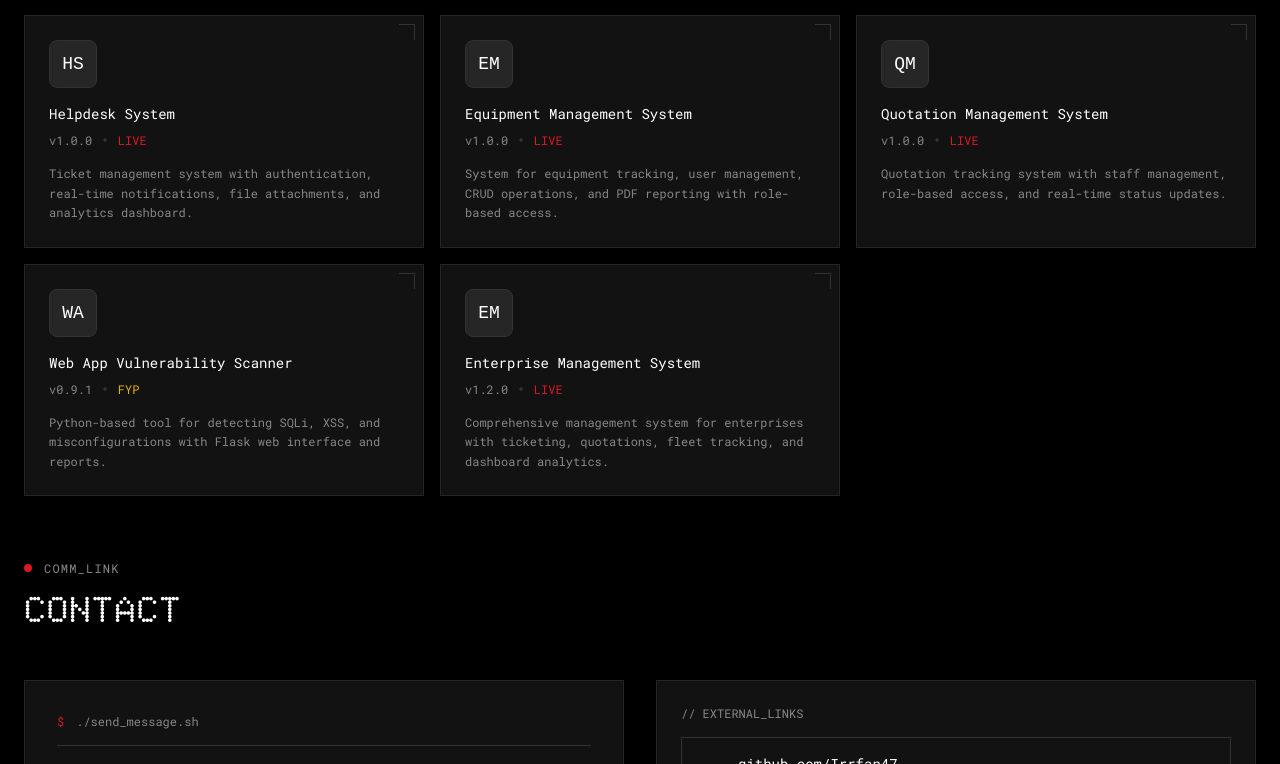
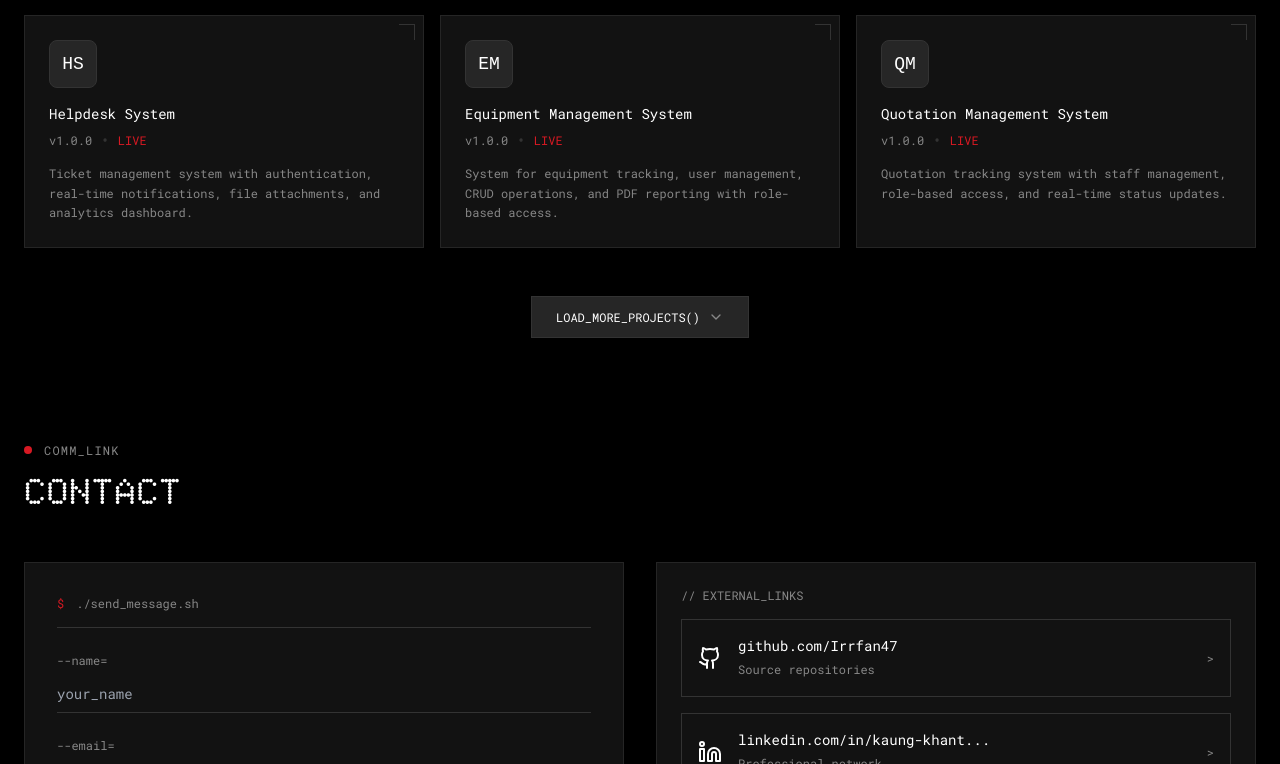
Before and after one commit to Irrfan47/portfolio, a React (Vite) app: page /#home in a window 1280 px wide. Shown: the part 2512-3276 px from the top of the page. Built offline with nearby package versions, Linux system fonts and the light colour scheme; the HTML template or start-up script is replaced by a standard one; a web font is replaced by a local one.

Commit message:
update pagination in the projects section

```diff
--- a/src/components/ProjectsSection.tsx
+++ b/src/components/ProjectsSection.tsx
@@ -1,9 +1,18 @@
+import { useState } from "react";
 import { motion } from "framer-motion";
-import { ExternalLink } from "lucide-react";
+import { ExternalLink, ChevronDown } from "lucide-react";
 import { Link } from "react-router-dom";
 import { projects } from "@/data/projects";
 
 const ProjectsSection = () => {
+  const [visibleCount, setVisibleCount] = useState(6);
+
+  const handleLoadMore = () => {
+    setVisibleCount((prev) => prev + 3);
+  };
+
+  const displayedProjects = projects.slice(0, visibleCount);
+
   return (
     <section className="py-8 relative">
       <div className="container px-4 sm:px-6">
@@ -28,13 +37,13 @@ const ProjectsSection = () => {
 
         {/* App Drawer Grid */}
         <div className="grid grid-cols-1 sm:grid-cols-2 lg:grid-cols-3 gap-4">
-          {projects.map((project, index) => (
+          {displayedProjects.map((project, index) => (
             <Link key={project.id} to={`/project/${project.id}`}>
               <motion.div
                 initial={{ opacity: 0, y: 20 }}
                 whileInView={{ opacity: 1, y: 0 }}
                 viewport={{ once: true }}
-                transition={{ delay: 0.1 * index, duration: 0.4 }}
+                transition={{ delay: 0.1 * (index % 3), duration: 0.4 }}
                 whileHover={{ scale: 1.02 }}
                 className="glass-panel p-6 relative group cursor-pointer glitch-hover hoverable h-full"
               >
@@ -85,6 +94,29 @@ const ProjectsSection = () => {
             </Link>
           ))}
         </div>
+
+        {/* Load More Button */}
+        {visibleCount < projects.length && (
+          <motion.div
+            initial={{ opacity: 0 }}
+            whileInView={{ opacity: 1 }}
+            viewport={{ once: true }}
+            className="flex justify-center mt-12"
+          >
+            <button
+              onClick={handleLoadMore}
+              className="group flex flex-col items-center gap-2"
+            >
+              <div className="px-6 py-3 bg-muted border border-nothing-border group-hover:border-nothing-red transition-all duration-300 flex items-center gap-2 hoverable">
+                <span className="font-mono text-xs text-foreground group-hover:text-nothing-red transition-colors">
+                  LOAD_MORE_PROJECTS()
+                </span>
+                <ChevronDown className="w-4 h-4 text-muted-foreground group-hover:text-nothing-red transition-colors group-hover:translate-y-1" />
+              </div>
+              <div className="w-px h-8 bg-gradient-to-b from-nothing-red/50 to-transparent opacity-0 group-hover:opacity-100 transition-opacity duration-500" />
+            </button>
+          </motion.div>
+        )}
       </div>
     </section>
   );
```
